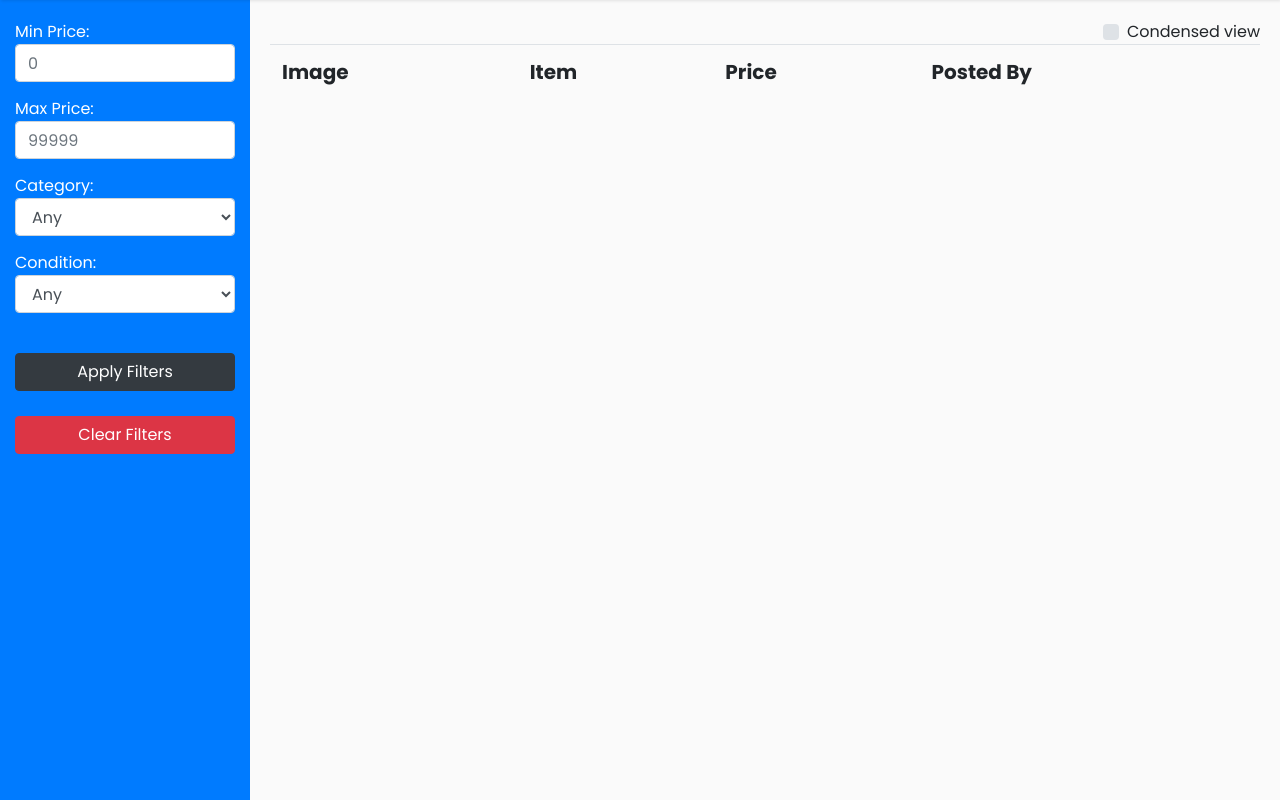
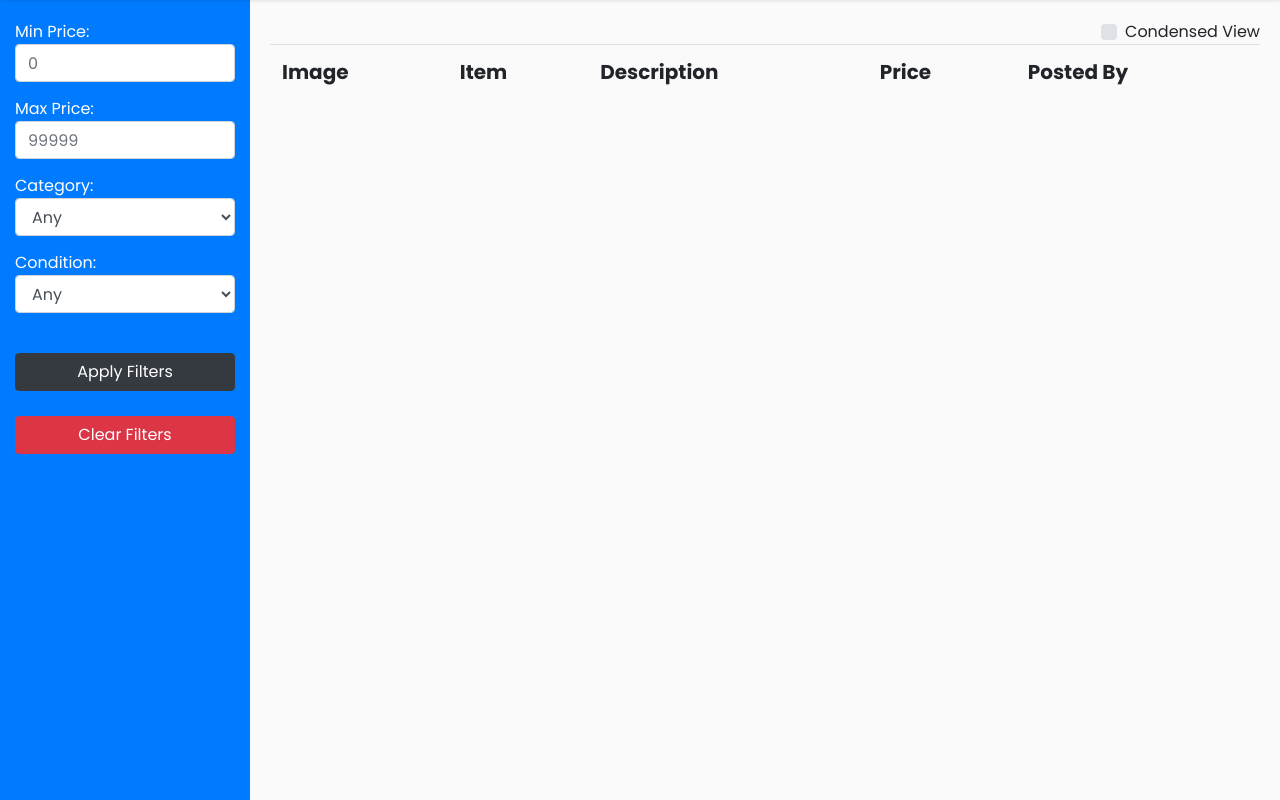
Before and after one commit to ian-kang/djangomarketplace, a Django app: page /s/ in a window 1280 px wide. Shown: the part 76-876 px from the top of the page. Run offline with Django 3.2, Linux system fonts and the light colour scheme; data that the repository does not hold is empty; some libraries are stand-ins or nearby versions.

Commit message:
minor updates

```diff
--- /dev/null
+++ b/src/pip-delete-this-directory.txt
@@ -0,0 +1,5 @@
+This file is placed here by pip to indicate the source was put
+here by pip.
+
+Once this package is successfully installed this source code will be
+deleted (unless you remove this file).
--- a/static/css/itemlist.css
+++ b/static/css/itemlist.css
@@ -54,6 +54,13 @@ a:focus {
     margin: 40px 0;
 }
 
+#headers {
+  position: -webkit- sticky;
+  position: sticky;
+  top: 0;
+  background: rgb(250,250,250);
+}
+
 /* ---------------------------------------------------
     SIDEBAR STYLE
 ----------------------------------------------------- */
@@ -70,6 +77,12 @@ a:focus {
     background: #007bff;
     color: #fff;
     transition: all 0.3s;
+}
+
+#filters {
+  position: -webkit- sticky;
+  position: sticky;
+  top: 0;
 }
 
 #sidebar.active {
@@ -122,7 +135,7 @@ a[data-toggle="collapse"] {
 ul ul a {
     font-size: 0.9em !important;
     padding-left: 30px !important;
-    background: #00438b
+    background: #00438b;
 }
 
 ul.CTAs {
--- a/templates/create_listing.html
+++ b/templates/create_listing.html
@@ -28,7 +28,6 @@
                 <script type="text/javascript">
                     var d = new Date().getTime(); //Number of milliseconds since Jan 1, 1970. Pretty unlikely to be duplicated by the same account
                     var ceiling = 2147483647;
-                    console.log(d);
                     document.getElementById('id_acct').value = '{{user.username}}'; //Ties Listing to account that posted it
                     document.getElementById('id_listing_id').value = d%ceiling; //Generates unique id. Wont submit if above the ceiling
                 </script>
--- a/templates/itemlist.html
+++ b/templates/itemlist.html
@@ -27,9 +27,9 @@
     {% block wrapper %}
     <div class="wrapper">
         <!-- Sidebar  -->
-        <nav id="sidebar">
-            <ul class="list-unstyled components">
-                <form method="get">
+        <nav id="sidebar" class>
+            <ul class="list-unstyled components" id="filters">
+                <form method="get" >
                     <div class="row" style="margin-bottom: 20px">
                         <input name="contains" type="hidden" id="query" value="">
                         <li>
@@ -78,12 +78,12 @@
                         </li>
                     </div>
                 </form>
+            </ul>
         </nav>
     {% endblock %}
         {% block pagecontent %}
         <!-- Page Content  -->
         <div id="content">
-
             <script>
              // the following two lines of code were retrieved from https://stackoverflow.com/a/12049703
              var $_GET=[];
@@ -111,15 +111,16 @@
 
                 <div class="custom-control custom-checkbox">
                         <input type="checkbox" class="custom-control-input" id="defaultUnchecked">
-                        <label class="custom-control-label" for="defaultUnchecked">Condensed view</label>
+                        <label class="custom-control-label" for="defaultUnchecked">Condensed View</label>
                 </div>
             </div>
 
             {% if itemlist %}
             <table class="table table-hover">
-				<tr>
+                <tr id="headers">
                     <td>  <strong style="font-size: 20px;"> Image </strong><br/> </td>
                                     <td> <strong style="font-size: 20px;"> Item </strong><br/> </td>
+                                    <td> <strong style="font-size: 20px;"> Description </strong><br/> </td>
                                     <td> <strong style="font-size: 20px;">Price</strong><br/> </td>
                                     <td> <strong style="font-size: 20px;"> Posted By </strong><br/> </td>
                 </tr>
@@ -128,18 +129,19 @@
                         <td>
                             <img class = "listImage"
                             style="width: 200px; height: 200px;"
-                         src="{{item.images.url}}"/></td>
+                             src="{{item.images.url}}"/>
+                        </td>
                         {% if item.sold == True %}
-                    <td style="font-size: 20px;"> {{item.title}} (SOLD)</td>
+                            <td style="font-size: 20px;"> {{item.title|truncatechars:30}} (SOLD)</td>
                         {% else %}
-                    <td style="font-size: 20px;"> {{item.title}} </td>
+                            <td style="font-size: 20px;"> {{item.title|truncatechars:30}} </td>
                         {% endif %}
+                        <td style="font-size: 20px;"> {{item.description|truncatechars:70}} </td>
                         <td style="font-size: 20px;"> ${{item.price}} </td>
                         <td style="font-size: 20px;"> <a id="goToProfile" href="/{{item.acct}}/"> {{item.acct}} </a> </td>
                     </tr>
                 {% endfor %}
             </table>
-			<!-------------------- /New -------------------->
                 {% else %}
                     <p> No listings available</p>
                 {% endif %}
--- a/templates/navbar.html
+++ b/templates/navbar.html
@@ -26,7 +26,7 @@
             <a class="navbar-brand" href="#">
 
                 {% if user.is_authenticated %}
-                <a class="nav-link" style="color: white; margin-left: 10px;" >{{ user.username }}</a>
+                <a class="nav-link" style="color: white; margin-left: 10px;" href="/profile/{{user.username}}/">{{ user.username }}</a>
                 <a class="nav-link" style="color: white; margin-right: 10px; width: 30%" href="{% url 'logout' %}">Logout</a>
                 <div class="navbar-collapse collapse w-100 order-3 dual-collapse2" id="navbarSupportedContent">
                     <ul class="navbar-nav ml-auto">
```
Lines whose indentation alone changed are shown as unchanged.
